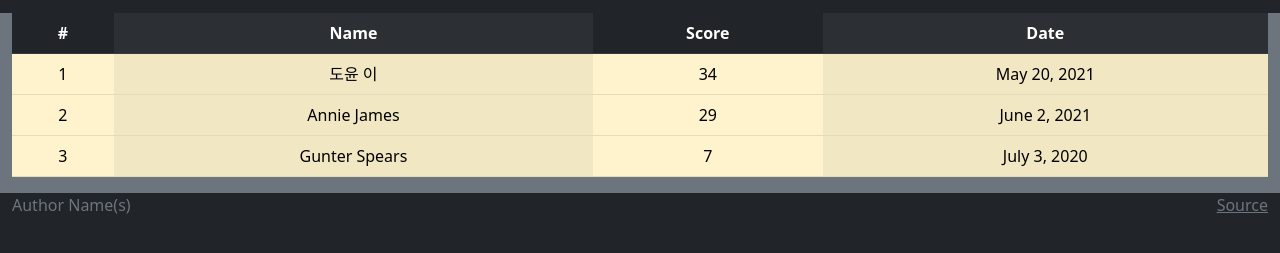
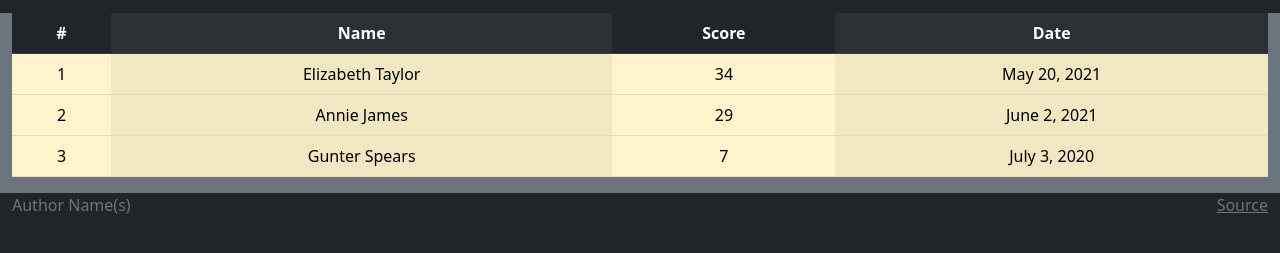
Before and after one commit to divya2niky/simon, a plain HTML site: page scores.html in a window 1280 px wide. Shown: the part 67-320 px from the top of the page. Drawn offline with nearby package versions, Linux system fonts and the light colour scheme.

Commit message:
final push

```diff
--- a/scores.html
+++ b/scores.html
@@ -50,7 +50,7 @@
         <tbody>
           <tr>
             <td>1</td>
-            <td>도윤 이</td>
+            <td>Elizabeth Taylor</td>
             <td>34</td>
             <td>May 20, 2021</td>
           </tr>
```
